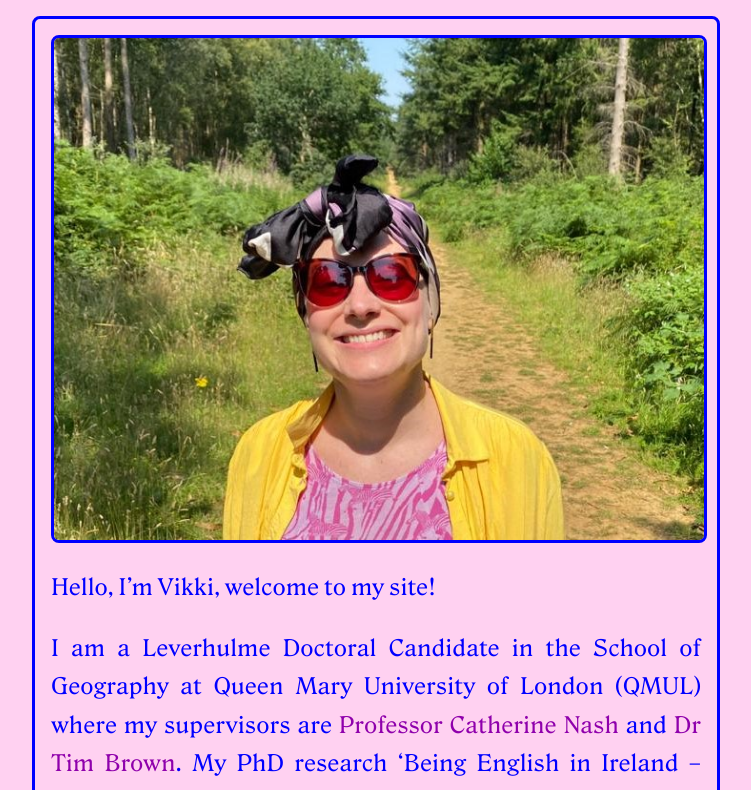
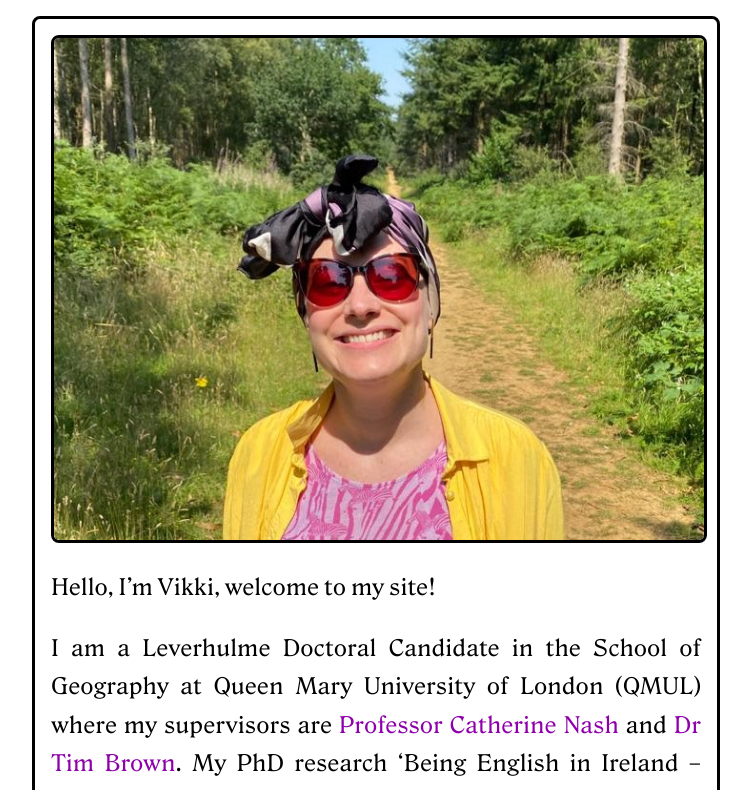
Before and after one commit to vivaladan/vbarrybrown, a plain HTML site: page index.html in a window 1280 px wide. Shown: the part 105-895 px from the top of the page, without its empty margins (264-1015 px from the left). Drawn offline with Linux system fonts and the light colour scheme.

Commit message:
change colours

```diff
--- a/styles/style.css
+++ b/styles/style.css
@@ -5,14 +5,14 @@ html {
 }
 
 body {
-    background-color: #ffd1f1;
-    color: blue;
+    background-color: #ffffff;
+    color: #000000;
 }
 
 .container {
     max-width: 650px;
     margin: 0 auto;
-    border: 0.2em solid blue;
+    border: 0.2em solid #000000;
     border-radius: 0.5em;
     padding: 1em;
 }
@@ -44,6 +44,6 @@ h1 {
 }
 
 .big-pic {
-    border: 0.2em solid blue;
+    border: 0.2em solid #000000;
     border-radius: 0.5em;
 }
```
